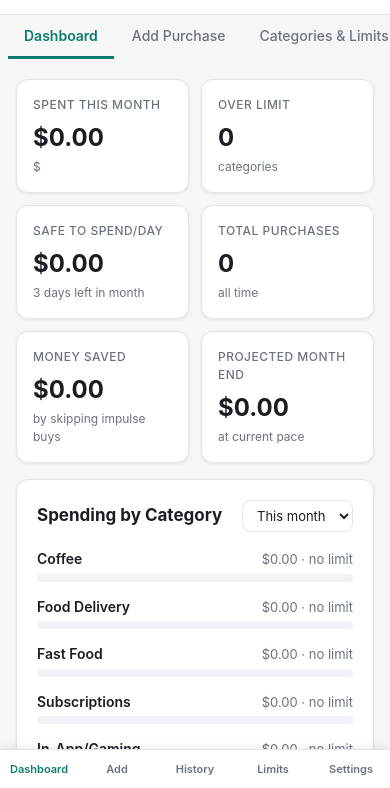
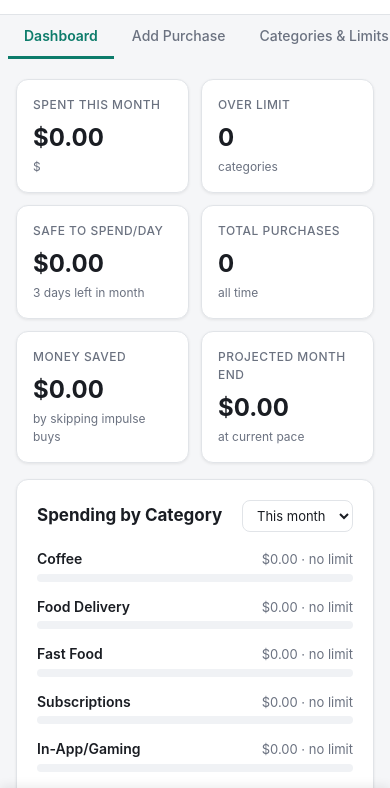
Before and after one commit to curoshi/drip-financial.tracker, a website built with Vite: page index.html in a window 390 px wide. Shown: the part 56-844 px from the top of the page. Built offline with nearby package versions, Linux system fonts and the light colour scheme.

Commit message:
update from bolt agent

```diff
--- a/app.js
+++ b/app.js
@@ -225,6 +225,33 @@ function initTabs() {
       switchView(view);
     });
   }
+}
+
+// ------------------------------------------------------------
+// initBottomNavSlide() makes the phone-only bottom nav slide
+// up into view once the user scrolls past the top menus
+// (header + tabs), and slide away when they are back in view.
+// Uses IntersectionObserver so it works without scroll math.
+// ------------------------------------------------------------
+function initBottomNavSlide() {
+  const bottomNav = $('bottom-nav');
+  const tabs = $('tabs');
+  if (!bottomNav || !tabs) return;
+
+  // This only matters on phones, where the bottom nav shows.
+  if (window.matchMedia('(min-width: 640px)').matches) return;
+
+  const observer = new IntersectionObserver(
+    function (entries) {
+      // isIntersecting is true when the tabs are on screen.
+      // No tabs visible = bottom nav slides up.
+      bottomNav.classList.toggle('visible', !entries[0].isIntersecting);
+    },
+    // Fire as soon as the tabs fully leave the viewport.
+    { threshold: 0 }
+  );
+
+  observer.observe(tabs);
 }
 
 // ============================================================
@@ -1277,6 +1304,7 @@ function init() {
 
   // Set up navigation.
   initTabs();
+  initBottomNavSlide();
 
   // Set up forms and buttons.
   initAddPurchaseForm();
--- a/style.css
+++ b/style.css
@@ -920,6 +920,14 @@ input::placeholder {
   border-top: 1px solid var(--border);
   box-shadow: 0 -2px 10px rgba(0, 0, 0, 0.08);
   z-index: 20;
+  /* Hidden (slid off-screen) while the top menus are visible.
+     Slides up into view when the user scrolls past them. */
+  transform: translateY(100%);
+  transition: transform 0.25s ease;
+}
+
+.bottom-nav.visible {
+  transform: translateY(0);
 }
 
 .nav-item {
```
